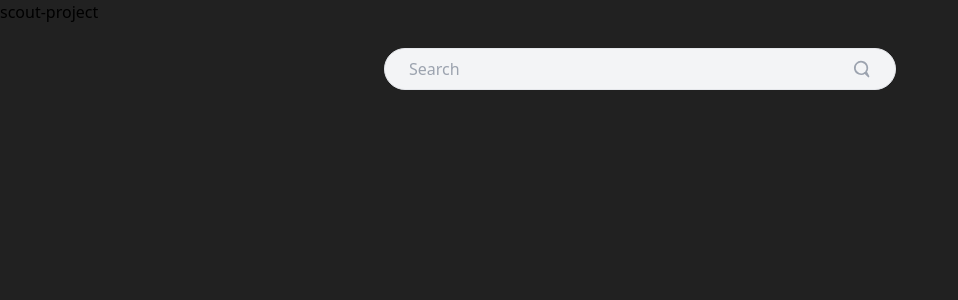
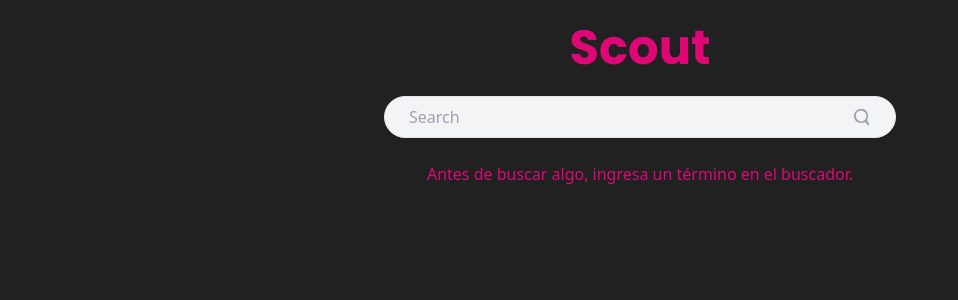
Before and after one commit to drkdevv1/scout-project, a Vue app: page / in a window 1280 px wide. Shown: the top 300 px of the page, without its empty margins (0-958 px from the left). Built offline with nearby package versions, Linux system fonts and the light colour scheme.

Commit message:
feat: add custom loading messages and spinner for data fetching

```diff
--- a/src/App.vue
+++ b/src/App.vue
@@ -11,28 +11,73 @@ export default {
   data() {
     return {
       products: [],
+      isLoading: false, // Estado de carga
+      message: '', // Mensaje a mostrar
     };
   },
   methods: {
     async fetchProducts(searchQuery) {
+      this.isLoading = true; // Inicia el estado de carga
+      this.message = ''; // Limpia el mensaje anterior
       try {
         this.products = await ProductService.searchProducts(searchQuery);
+        if (this.products.length === 0) {
+          this.message = 'No se encontraron productos. Intenta con otra búsqueda.'; // Mensaje si no hay productos
+        }
       } catch (error) {
         console.error('Error fetching products:', error);
+        this.message = 'Error al cargar los productos. Por favor, intenta de nuevo.'; // Mensaje de error
+      } finally {
+        this.isLoading = false; // Finaliza el estado de carga
       }
     },
   },
 };
 </script>
 
+
+
 <template>
-  <div>
-    <h1>scout-project</h1>
+  <div class="text-center my-6">
+    <h1 class="text-5xl font-bold font-poppins" style="color: #df0775;">Scout</h1>
     <SearchBar @search="fetchProducts" />
-    <ProductList :products="products" />
+
+    <!-- Mensaje antes de buscar -->
+    <div v-if="!isLoading && products.length === 0 && !message">
+      <p style="color: #df0775;">Antes de buscar algo, ingresa un término en el buscador.</p>
+    </div>
+
+    <!-- Spinner de carga -->
+    <div v-if="isLoading" class="spinner"></div>
+
+    <!-- Mensaje de error o no encontrado -->
+    <div v-if="message" style="color: #df0775;">
+      <p>{{ message }}</p>
+    </div>
+
+    <!-- Lista de productos -->
+    <ProductList v-if="!isLoading && products.length > 0" :products="products" />
   </div>
 </template>
 
+
+
 <style scoped>
+h1 {
+  font-family: 'Poppins', sans-serif;
+}
+.spinner {
+  border: 4px solid #f3f3f3; /* Color de fondo */
+  border-top: 4px solid #df0775; /* Color del spinner */
+  border-radius: 50%;
+  width: 60px; /* Tamaño del spinner */
+  height: 60px; /* Tamaño del spinner */
+  animation: spin 1s linear infinite; /* Animación de rotación */
+  margin: 20px auto; /* Centra el spinner */
+}
 
+@keyframes spin {
+  0% { transform: rotate(0deg); }
+  100% { transform: rotate(360deg); }
+}
 </style>
```
Also changed, not shown: 1 other file (tests, documents, lock files or other folders).
